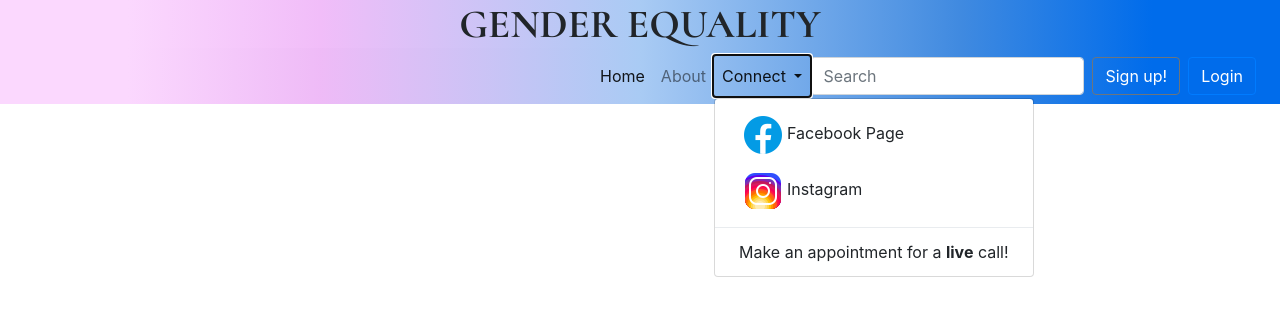
After one commit to Anthoulis/Website-Auth-2021, a PHP site: page /alex.html in a window 1280 px wide, after a click on "Connect". The commit adds this page. Shown: the top 316 px of the page. Run offline with PHP 8.4, Linux system fonts and the light colour scheme.

Commit message:
Add files via upload

```diff
--- /dev/null
+++ b/Gender Equality/alex.html
@@ -0,0 +1,72 @@
+<!DOCTYPE html>
+<html lang="en">
+<head>
+    <meta charset="UTF-8">
+    <title>Gender Equality</title>
+    <link rel="icon" href="images\images.png">
+    <link rel="stylesheet" href="https://cdn.jsdelivr.net/npm/bootstrap@4.6.0/dist/css/bootstrap.min.css" integrity="sha384-B0vP5xmATw1+K9KRQjQERJvTumQW0nPEzvF6L/Z6nronJ3oUOFUFpCjEUQouq2+l" crossorigin="anonymous">
+    <link rel="stylesheet" href="css/index.css">
+</head>
+
+    <!--My CSS Include-->
+    <link rel="stylesheet" href="css\style.css">
+    <!--TODO My Javascript  Include -->
+
+
+
+    <!--Gender Equality-->
+    <h1 class="text-center  myLinearColour" style="font-family: cormorant;">GENDER EQUALITY</h1>
+</div>
+
+
+
+<!-----------Navigation Bar----------->
+
+<nav class="navbar navbar-expand-lg navbar-light bg-light sticky-top">
+
+    <button class="navbar-toggler" type="button" data-toggle="collapse" data-target="#navbarSupportedContent" aria-controls="navbarSupportedContent" aria-expanded="false" aria-label="Toggle navigation">
+        <span class="navbar-toggler-icon"></span>
+    </button>
+
+    <div class="collapse navbar-collapse" id="navbarSupportedContent">
+        <ul class="navbar-nav ml-auto">
+            <li class="nav-item active">
+                <a class="nav-link" href="#">Home <span class="sr-only">(current)</span></a><!---sr-only is used for screen readers -Accesibility-->
+            </li>
+            <li class="nav-item">
+                <a class="nav-link" href="#">About</a>
+            </li>
+            <li class="nav-item dropdown">
+                <a class="nav-link dropdown-toggle" href="#" id="navbarDropdown" role="button" data-toggle="dropdown" aria-haspopup="true" aria-expanded="false">
+                    Connect
+                </a>
+                <div class="dropdown-menu" aria-labelledby="navbarDropdown">
+                    <a class="dropdown-item" href="#"><img src="images/fb.png" />Facebook Page</a>
+                    <a class="dropdown-item" href="#"><img src="images/in.png" />Instagram</a>
+                    <div class="dropdown-divider"></div>
+                    <a class="dropdown-item" href="#"> Make an appointment for a <b>live</b> call!</a>
+                </div>
+        </ul>
+        <!--syndesh Login-->
+        <form class="form-inline my-2 my-lg-0" action="userLogin.html">
+            <input class="form-control mr-sm-2" type="search" placeholder="Search" aria-label="Search">
+            <button id="register" class="btn btn-outline-secondary mr-sm-2" type="submit">Sign up!</button>
+            <button id="login"  class="btn btn-primary mr-sm-2" type="submit">Login</button>
+        </form>
+
+    </div>
+</nav>
+
+
+
+
+
+
+
+
+<!----- Δε ξερω τι ειναι-->
+<!---Bootstarp Scripts---->
+<script src="https://code.jquery.com/jquery-3.5.1.slim.min.js" integrity="sha384-DfXdz2htPH0lsSSs5nCTpuj/zy4C+OGpamoFVy38MVBnE+IbbVYUew+OrCXaRkfj" crossorigin="anonymous"></script>
+<script src="https://cdn.jsdelivr.net/npm/bootstrap@4.6.0/dist/js/bootstrap.bundle.min.js" integrity="sha384-Piv4xVNRyMGpqkS2by6br4gNJ7DXjqk09RmUpJ8jgGtD7zP9yug3goQfGII0yAns" crossorigin="anonymous"></script>
+</body>
+</html>
--- a/Gender Equality/css/style.css
+++ b/Gender Equality/css/style.css
@@ -40,3 +40,25 @@ h1
     background: radial-gradient(circle, rgba(251,216,254,1) 10%, rgba(233,151,245,0.6362920168067228) 25%, rgba(169,203,244,1) 50%, rgba(64,138,224,1) 75%, rgba(0,108,235,1) 90%);
     filter: progid:DXImageTransform.Microsoft.gradient(startColorstr="#fbd8fe",endColorstr="#006ceb",GradientType=1);
 }
+
+/* diko mou*/
+.navbar
+{
+    background: rgb(251,216,254);
+    background: -moz-linear-gradient(90deg, rgba(251,216,254,1) 10%, rgba(233,151,245,0.6362920168067228) 25%, rgba(169,203,244,1) 50%, rgba(64,138,224,1) 75%, rgba(0,108,235,1) 90%);
+    background: -webkit-linear-gradient(90deg, rgba(251,216,254,1) 10%, rgba(233,151,245,0.6362920168067228) 25%, rgba(169,203,244,1) 50%, rgba(64,138,224,1) 75%, rgba(0,108,235,1) 90%);
+    background: linear-gradient(90deg, rgba(251,216,254,1) 10%, rgba(233,151,245,0.6362920168067228) 25%, rgba(169,203,244,1) 50%, rgba(64,138,224,1) 75%, rgba(0,108,235,1) 90%);
+    filter: progid:DXImageTransform.Microsoft.gradient(startColorstr="#fbd8fe",endColorstr="#006ceb",GradientType=1);
+}
+
+/* sign up sindesh */
+#register
+{
+    background-color:inherit;
+  color:white;
+}
+#login
+{
+    background-color:inherit;
+  color:white;
+}
```
Also changed, not shown: Gender Equality/discord.html (added, +97 -0 lines).
